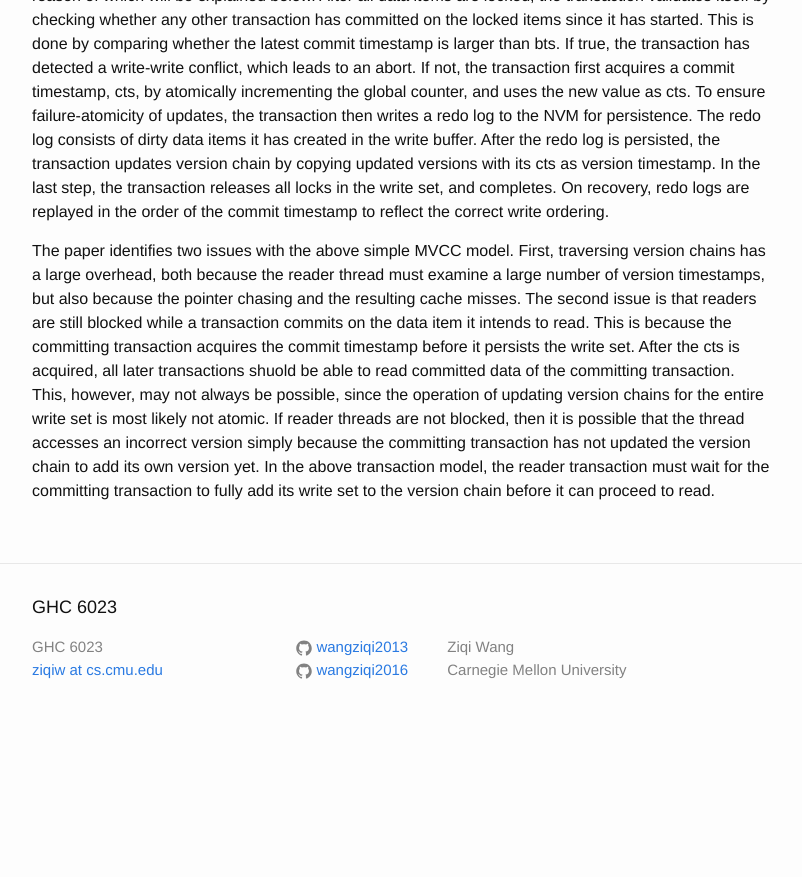
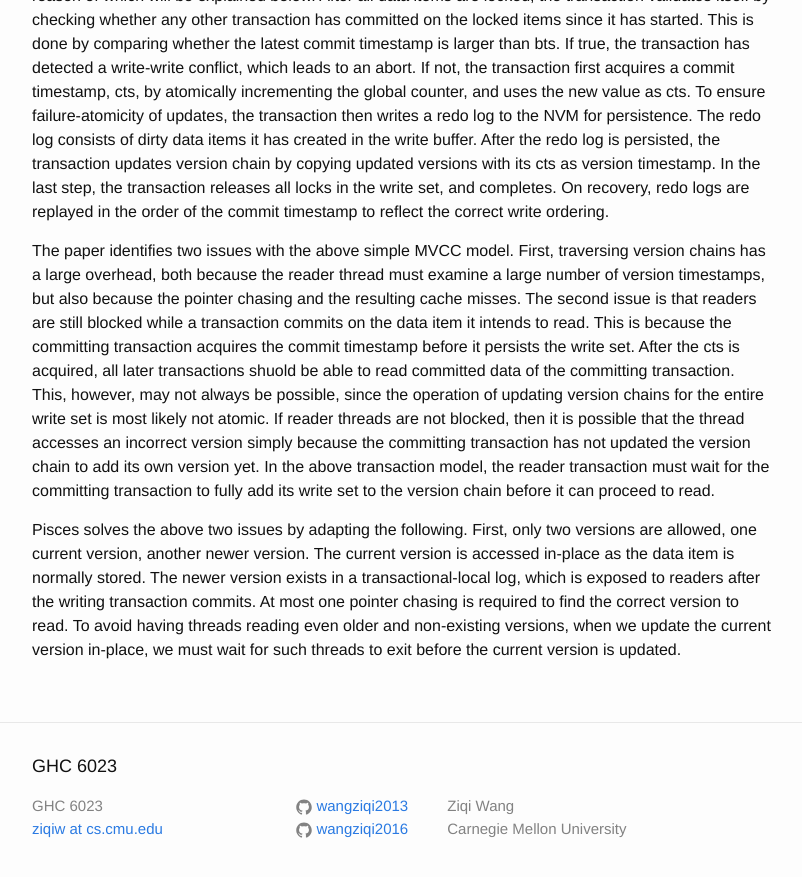
Before and after one commit to wangziqi2013/wangziqi2013.github.io, a Jekyll site: the page built from _posts/2020-02-02-pisces.markdown, in a window 1280 px wide and 900 px high, scrolled down 1075 px. Shown: the top 877 px of the window, without its empty margins (238-1040 px from the left). Built offline with Jekyll 4.4.1, drawn with Linux system fonts in a browser that asks for light colours; before the commit the page ends 1816 px from its top, so only the background shows below that.

Commit message:
Adding solution

```diff
--- a/_posts/2020-02-02-pisces.markdown
+++ b/_posts/2020-02-02-pisces.markdown
@@ -54,3 +54,9 @@ write set is most likely not atomic. If reader threads are not blocked, then it
 an incorrect version simply because the committing transaction has not updated the version chain to add its own version
 yet. In the above transaction model, the reader transaction must wait for the committing transaction to fully add its
 write set to the version chain before it can proceed to read.
+
+Pisces solves the above two issues by adapting the following. First, only two versions are allowed, one current version,
+another newer version. The current version is accessed in-place as the data item is normally stored. The newer version exists
+in a transactional-local log, which is exposed to readers after the writing transaction commits. At most one pointer chasing
+is required to find the correct version to read. To avoid having threads reading even older and non-existing versions,
+when we update the current version in-place, we must wait for such threads to exit before the current version is updated.
```
